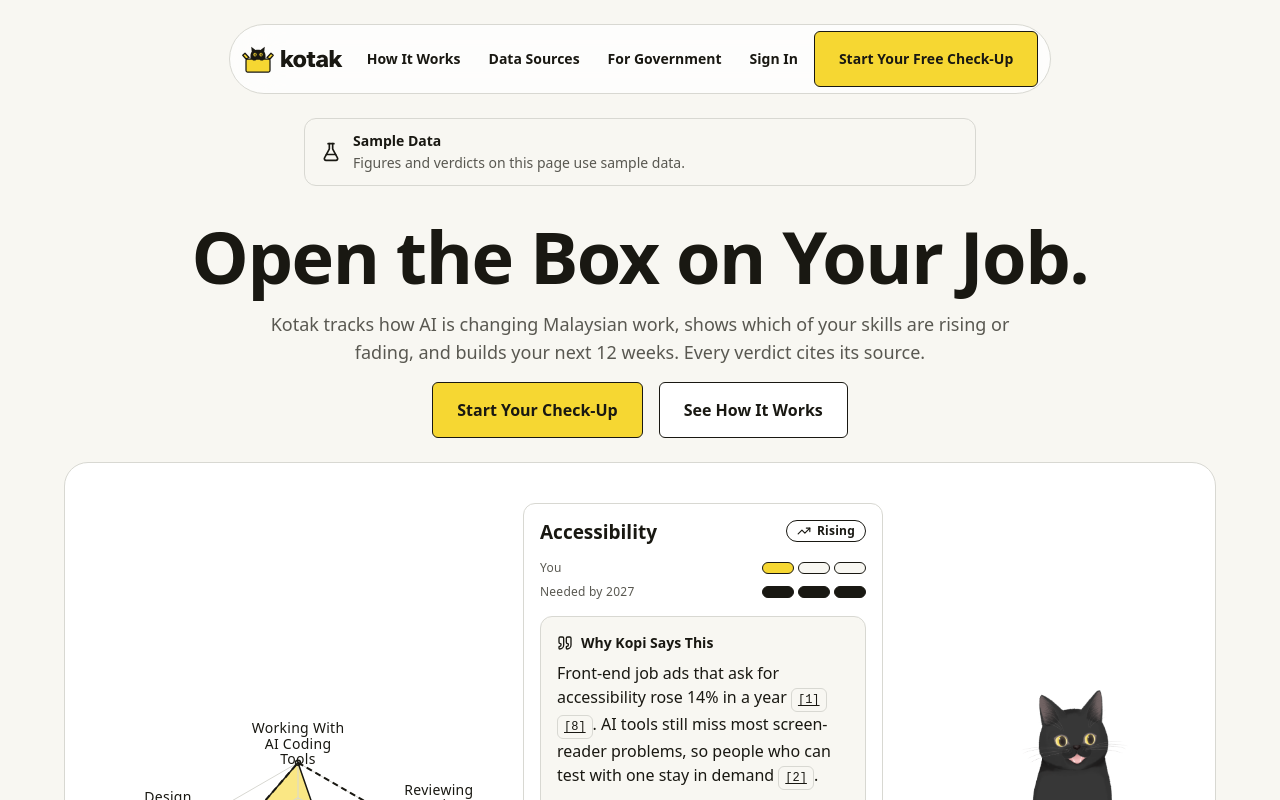
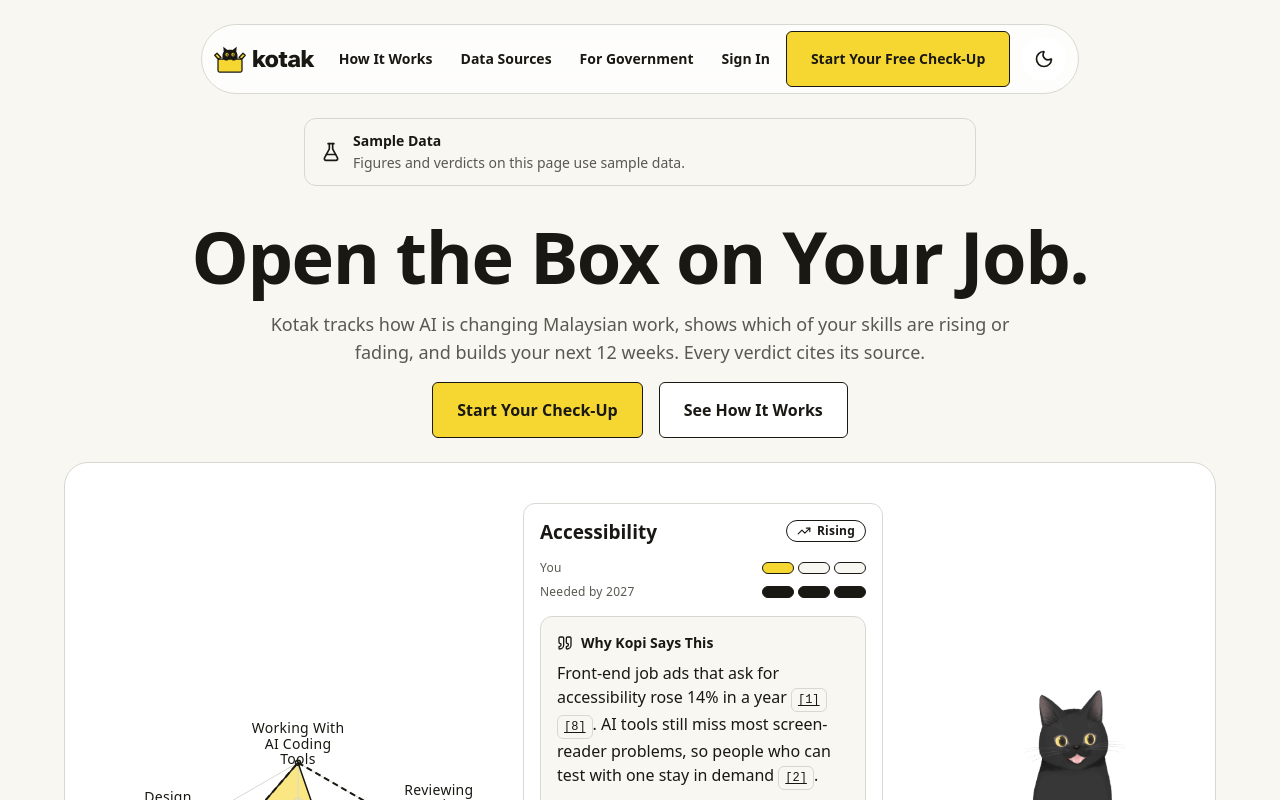
Before and after one commit to TolongLabs/Kotak, a React (Vite) app in the folder apps/web/: page / in a window 1280 px wide. Shown: the top 800 px of the page. Built offline with nearby package versions, Linux system fonts and the light colour scheme; a web font is replaced by a local one; what @kotak/shared would draw is missing.

Commit message:
feat: add light and dark theme toggle

```diff
--- a/apps/web/index.html
+++ b/apps/web/index.html
@@ -5,6 +5,13 @@
     <meta name="viewport" content="width=device-width, initial-scale=1.0" />
     <link rel="icon" type="image/svg+xml" href="/favicon.svg" />
     <title>Kotak</title>
+    <script>
+      // Apply a stored theme pick before first paint (see src/components/ui/theme.ts).
+      try {
+        const theme = localStorage.getItem('kotak:theme')
+        if (theme === 'light' || theme === 'dark') document.documentElement.dataset.theme = theme
+      } catch {}
+    </script>
     <link rel="preconnect" href="https://fonts.googleapis.com" />
     <link rel="preconnect" href="https://fonts.gstatic.com" crossorigin />
     <link
--- a/apps/web/src/app/shell/Topbar.tsx
+++ b/apps/web/src/app/shell/Topbar.tsx
@@ -1,6 +1,7 @@
 import { CalendarDays, Menu, UserRound } from 'lucide-react'
 import { useEffect, useRef, type RefObject } from 'react'
 import { SearchField } from '../../components/ui/SearchField'
+import { ThemeToggle } from '../../components/ui/ThemeToggle'
 import { cn } from '../../components/ui/cn'
 import { navigate } from '../router'
 import { routes } from '../routes'
@@ -56,6 +57,7 @@ export function Topbar({ dataLabel, className }: { dataLabel: string; className?
       </form>
       <div className="ml-auto flex items-center gap-4">
         <DataChip label={`Data ${dataLabel}`} />
+        <ThemeToggle />
         <span className="inline-flex items-center gap-2 text-label-l text-text-primary">
           <span className="inline-flex h-10 w-10 items-center justify-center rounded-full border-[1.5px] border-text-primary bg-accent-box text-accent-on-box">
             <UserRound className="h-5 w-5 stroke-current" aria-hidden="true" />
@@ -88,6 +90,7 @@ export function PhoneTopBar({ dataLabel, onOpenMenu, menuButtonRef, className }:
       </button>
       <Brand />
       <DataChip label={dataLabel} className="ml-auto" />
+      <ThemeToggle />
     </header>
   )
 }
--- /dev/null
+++ b/apps/web/src/components/ui/ThemeToggle.tsx
@@ -0,0 +1,24 @@
+import { Moon, Sun } from 'lucide-react'
+import { cn } from './cn'
+import { setTheme, useTheme } from './theme'
+
+// Flips between light and dark. It matches the bar's menu button, so it has no tooltip that could spill off a phone
+// screen; the label names the theme it switches to.
+export function ThemeToggle({ className }: { className?: string }) {
+  const next = useTheme() === 'dark' ? 'light' : 'dark'
+  const Icon = next === 'dark' ? Moon : Sun
+
+  return (
+    <button
+      type="button"
+      aria-label={next === 'dark' ? 'Switch to Dark Mode' : 'Switch to Light Mode'}
+      onClick={() => setTheme(next)}
+      className={cn(
+        'inline-flex h-11 w-11 shrink-0 items-center justify-center rounded-full bg-bg-default text-text-primary transition-colors duration-150 ease-out hover:bg-bg-panel focus-visible:outline-none focus-visible:ring-2 focus-visible:ring-focus-ring focus-visible:ring-offset-2 focus-visible:ring-offset-bg-default',
+        className
+      )}
+    >
+      <Icon className="h-5 w-5 stroke-current" aria-hidden="true" />
+    </button>
+  )
+}
--- /dev/null
+++ b/apps/web/src/components/ui/theme.ts
@@ -0,0 +1,49 @@
+import { useSyncExternalStore } from 'react'
+
+// The theme follows the system setting until the visitor picks one, and the pick is a device preference. tokens.css
+// reads `data-theme` on <html>; index.html applies a stored pick before first paint so the page never flashes.
+export type Theme = 'light' | 'dark'
+
+const QUERY = '(prefers-color-scheme: dark)'
+const STORAGE_KEY = 'kotak:theme'
+
+const listeners = new Set<() => void>()
+let manual = readStoredChoice()
+
+function readStoredChoice(): Theme | null {
+  try {
+    const stored = localStorage.getItem(STORAGE_KEY)
+    return stored === 'light' || stored === 'dark' ? stored : null
+  } catch {
+    return null
+  }
+}
+
+function subscribe(listener: () => void) {
+  const media = window.matchMedia(QUERY)
+  listeners.add(listener)
+  media.addEventListener('change', listener)
+  return () => {
+    listeners.delete(listener)
+    media.removeEventListener('change', listener)
+  }
+}
+
+function currentTheme(): Theme {
+  return manual ?? (window.matchMedia(QUERY).matches ? 'dark' : 'light')
+}
+
+export function setTheme(theme: Theme) {
+  manual = theme
+  document.documentElement.dataset.theme = theme
+  try {
+    localStorage.setItem(STORAGE_KEY, theme)
+  } catch {
+    // Blocked storage: the choice lasts until the page closes.
+  }
+  listeners.forEach((listener) => listener())
+}
+
+export function useTheme() {
+  return useSyncExternalStore(subscribe, currentTheme)
+}
--- a/apps/web/src/views/landing/LandingNav.tsx
+++ b/apps/web/src/views/landing/LandingNav.tsx
@@ -3,6 +3,7 @@ import { Menu, X } from 'lucide-react'
 import { Link } from '../../app/router'
 import { routes } from '../../app/routes'
 import { Logo } from '../../components/brand/Logo'
+import { ThemeToggle } from '../../components/ui/ThemeToggle'
 import { LandingActionLink } from './LandingActionLink'
 
 const anchorClass =
@@ -47,6 +48,8 @@ export function LandingNav() {
           </LandingActionLink>
         </div>
 
+        <div className="flex items-center gap-1">
+          <ThemeToggle />
           <button
             type="button"
             aria-label={menuOpen ? 'Close Navigation' : 'Open Navigation'}
@@ -57,6 +60,7 @@ export function LandingNav() {
           >
             {menuOpen ? <X className="h-5 w-5" aria-hidden="true" /> : <Menu className="h-5 w-5" aria-hidden="true" />}
           </button>
+        </div>
       </nav>
 
       {menuOpen ? (
```
Lines whose indentation alone changed are shown as unchanged.
